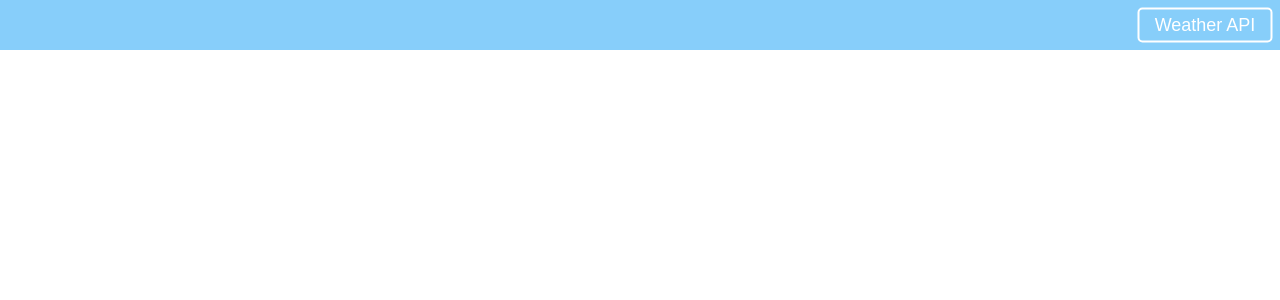
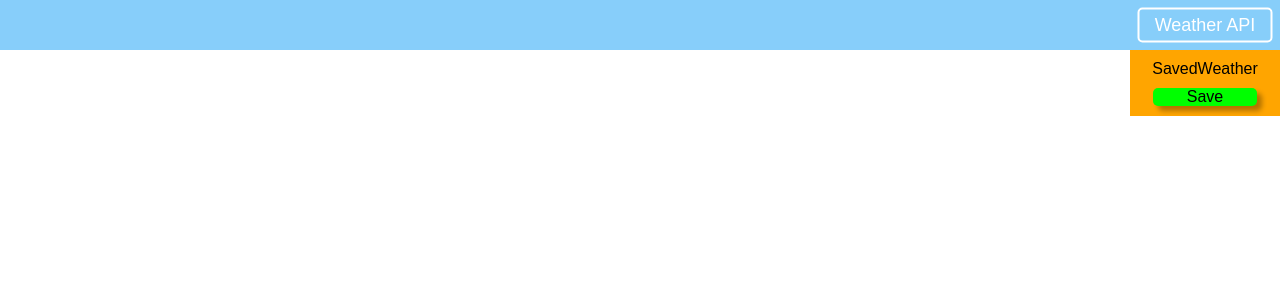
Before and after one commit to joakimolofsson/react_weather, a React (Create React App) app: page / in a window 1280 px wide. Shown: the top 300 px of the page. Built offline with nearby package versions, Linux system fonts and the light colour scheme.

Commit message:
save function

```diff
--- a/src/App.js
+++ b/src/App.js
@@ -1,17 +1,31 @@
 import React, { Component } from 'react';
 import './App.css';
 import Weather from './components/Weather';
+import SavedWeather from './components/SavedWeather';
 
 class App extends Component {
+  state = {
+    tempData: undefined,
+    descriptionData: undefined
+  }
+
+  saveWeatherData = (tempData, descriptionData) => {
+    this.setState({
+      tempData,
+      descriptionData
+    })
+  }
+
   render() {
     return (
       <div className="App">
         <div className='Nav'>
-          <Weather/>
+          <Weather saveWeatherData={this.saveWeatherData}/>
+          <SavedWeather weatherData={this.state}/>
         </div>
       </div>
-    );
-  };
-};
+    )
+  }
+}
 
 export default App;
--- /dev/null
+++ b/src/components/SavedWeather.css
@@ -0,0 +1,42 @@
+.savedWeatherContainer {
+    position: absolute;
+    top: 50px;
+    right: 0;
+    width: 150px;
+    padding: 10px;
+    background: orange;
+}
+
+.savedWeatherTitle {
+    text-align: center;
+    margin-bottom: 10px;
+}
+
+.savedWeatherItem {
+    border: 2px solid green;
+    padding: 3px;
+    margin-bottom: 10px;
+}
+
+.savedWeatherText {
+    font-size: 12px;
+}
+
+.savedWeatherDelete {
+    background: red;
+    cursor: pointer;
+    text-align: center;
+    width: 90%;
+    margin: 0 auto;
+}
+
+
+.savedWeatherSave {
+    background: lime;
+    width: 80%;
+    margin: 10px auto 0 auto;
+    border-radius: 5px;
+    box-shadow: 5px 5px 5px rgba(0,0,0,0.3);
+    text-align: center;
+    cursor: pointer;
+}
--- /dev/null
+++ b/src/components/SavedWeather.jsx
@@ -0,0 +1,42 @@
+import React, { Component } from 'react';
+import './SavedWeather.css';
+
+class SavedWeather extends Component {
+    state = {
+        weatherData: []
+    }
+
+    saveWeather = () => {
+        const newSave = {...this.props.weatherData, id: Date.now()};
+        const weatherData = [...this.state.weatherData, newSave];
+        this.setState({
+            weatherData
+        });
+    }
+
+    deleteWeather = id => {
+        this.setState(prevState => ({
+            weatherData: prevState.weatherData.filter(data => data.id !== id)
+        }));
+    }
+
+    render() {
+        return (
+            <div className="savedWeatherContainer">
+                <p className="savedWeatherTitle">SavedWeather</p>
+                <div>{this.state.weatherData.map((data, index) => {
+                    return (
+                        <div className="savedWeatherItem" key={index}>
+                            <p className="savedWeatherText">{data.id}</p>
+                            <p className="savedWeatherText">{data.tempData} {data.descriptionData}</p>
+                            <div className="savedWeatherDelete" onClick={() => this.deleteWeather(data.id)}>x</div>
+                        </div>
+                        )
+                })}</div>
+                <div className="savedWeatherSave" onClick={this.saveWeather}>Save</div>
+            </div>
+        );
+    }
+}
+
+export default SavedWeather;
--- a/src/components/Weather.jsx
+++ b/src/components/Weather.jsx
@@ -8,15 +8,15 @@ class Weather extends Component {
         icon: undefined,
         showWeatherStats: false,
         animateWeatherDescription: false
-    };
+    }
 
     componentDidMount() {
         //console.log('componentDidMount');
-    };
+    }
 
     getLocation = () => {
         navigator.geolocation.getCurrentPosition(this.positionWeatherData, this.errorMessage);
-    };
+    }
 
     positionWeatherData = async pos => {
         const lat = pos.coords.latitude,
@@ -38,7 +38,8 @@ class Weather extends Component {
         });
 
         this.checkIconAndTextSize();
-    };
+        this.saveWeatherData();
+    }
 
     errorMessage = err => {
         this.setState({
@@ -47,7 +48,7 @@ class Weather extends Component {
         });
         const weatherIcon = document.getElementsByClassName('weatherIcon')[0];
         weatherIcon.className = 'hide';
-    };
+    }
 
     convertKelvin = (kelvin, country) => {
         const fahrenheitCountries = ['BS','BZ','GU','KY','PR','PW','US','VI '];
@@ -58,7 +59,7 @@ class Weather extends Component {
             const celsius = kelvin - 273.15;
             return celsius.toFixed(2)  + '°C';
         }
-    };
+    }
 
     checkIconAndTextSize = () => {
         /* this.setState({
@@ -85,7 +86,7 @@ class Weather extends Component {
                 //console.log('Waiting for icon to load...');
             }
         },100);
-    };
+    }
 
     startWeatherTextAnimation = () => {
         this.setState({
@@ -120,7 +121,14 @@ class Weather extends Component {
         }
         this.animateText(text1);
         this.animateText(text2);
-    };
+    }
+
+    saveWeatherData = () => {
+        this.props.saveWeatherData(
+            this.state.temp,
+            this.state.description
+        );
+    }
 
     render() {
         return (
@@ -140,7 +148,7 @@ class Weather extends Component {
                 </div>
             </div>
         );
-    };
-};
+    }
+}
 
 export default Weather;
```
